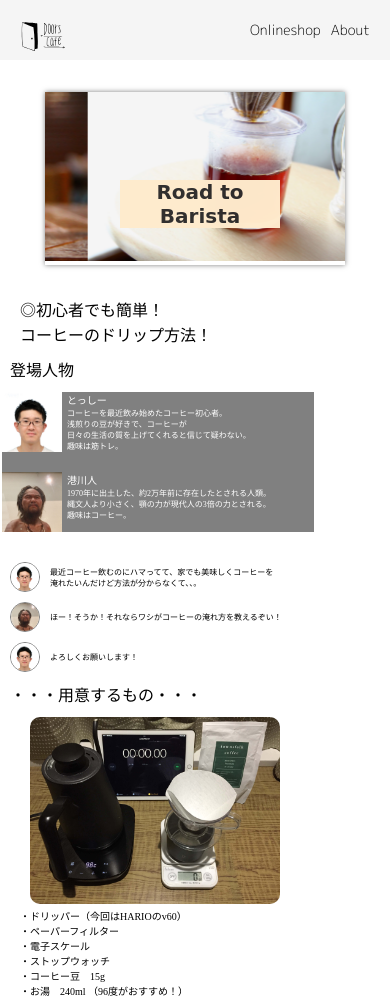
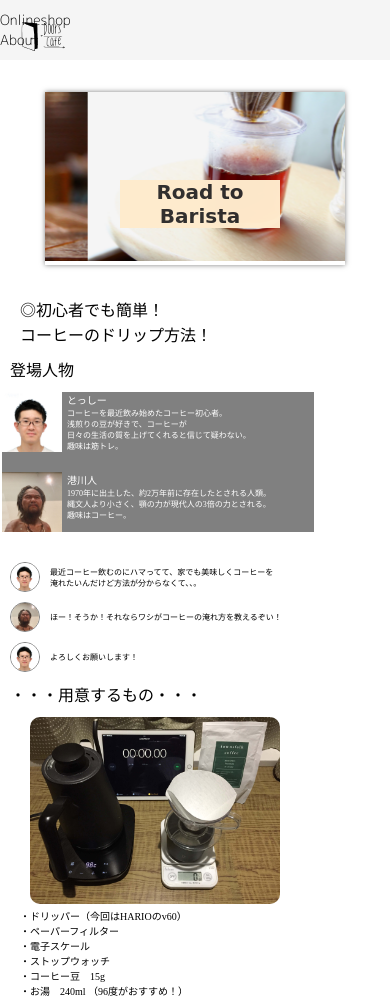
Before and after one commit to toshiaki21/coffee_site_fujioka, a plain HTML site: page index.html in a window 390 px wide. Shown: the top 1001 px of the page. Drawn offline with Linux system fonts and the light colour scheme; a script that the page names is missing; a web font is replaced by a local one.

Commit message:
これで良いとしましょう

```diff
--- a/style.css
+++ b/style.css
@@ -357,13 +357,15 @@ header{
 	height: auto;
 	margin-left: 0px;
 }
+
 .header-right{
 	margin-right: -50px;
+	transition: right 1s ease;
+position: fixed;
 }
 
-
 .header-right ul{
-  display: flex;
+  display: block;
   color: black;
   margin-right: 60px;
 	font-family: 'M PLUS Rounded 1c', sans-serif;
@@ -623,7 +625,6 @@ h4{
 .post{
 	margin: 0px 0px 0px 15px;
 	}
-
 }
 
 @media screen and (min-width: 680px){
```
Also changed, not shown: index.html (line endings or trailing spaces).
